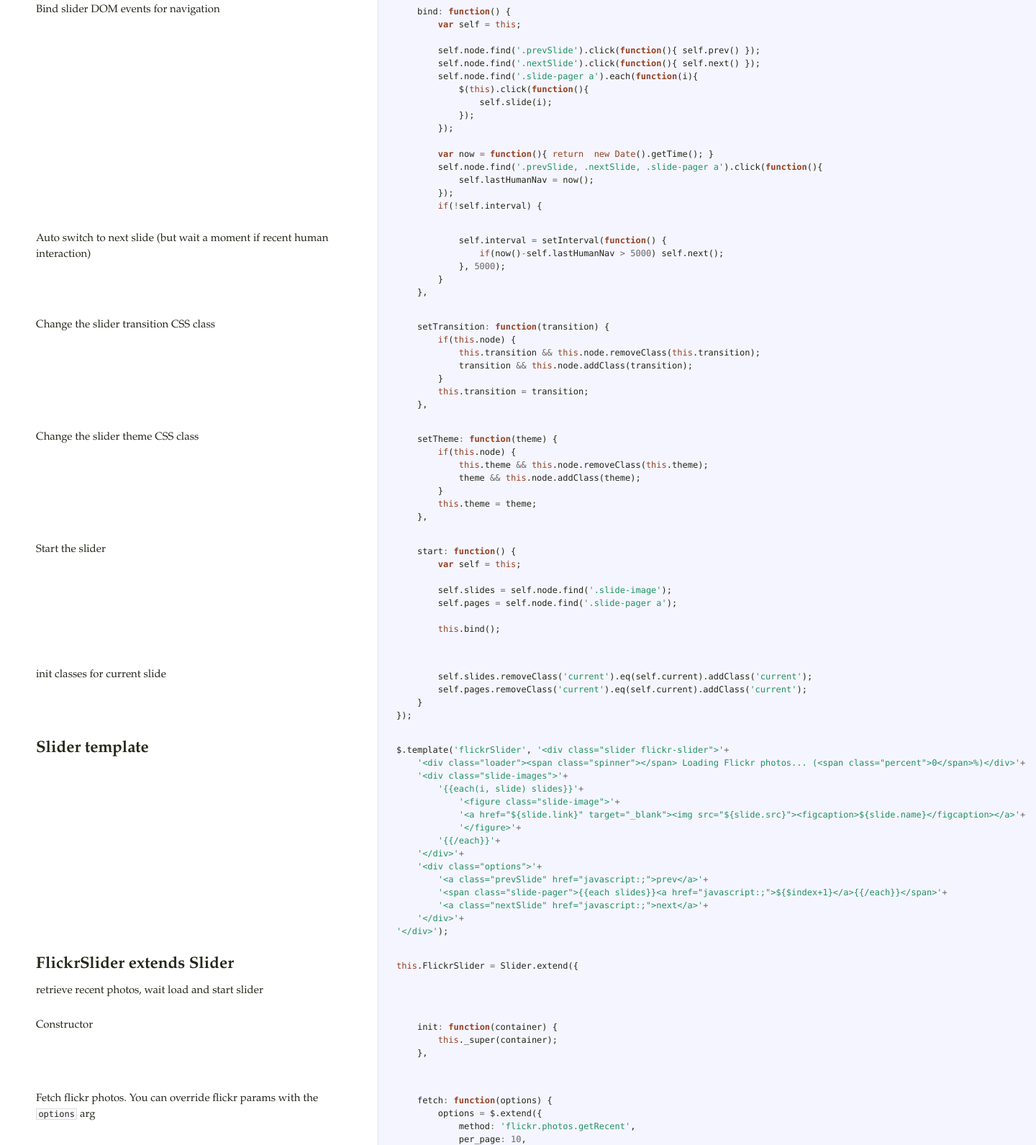
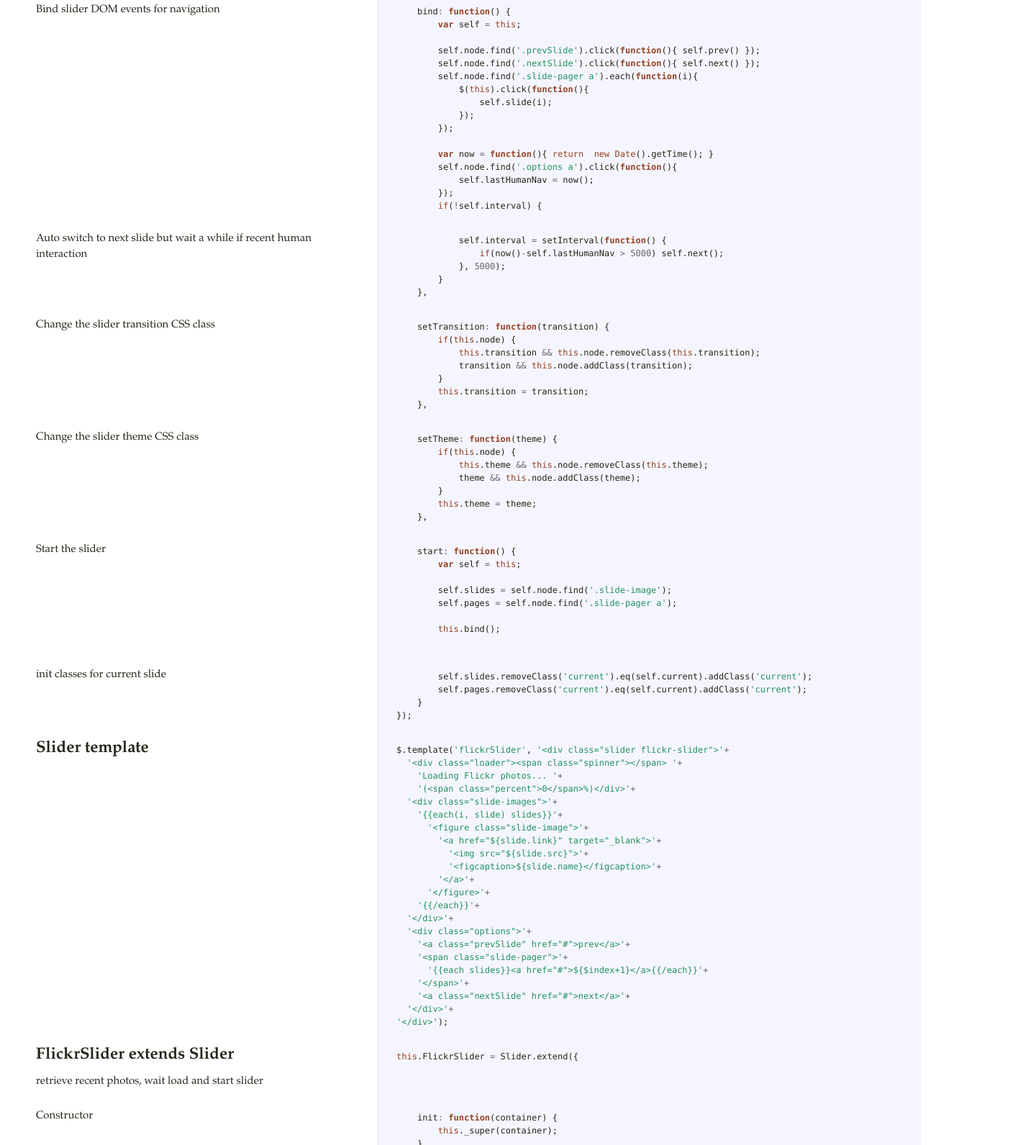
Before and after one commit to gre/diaporama, a plain HTML site: page docs/slider.html in a window 1280 px wide. Shown: the part 833-2424 px from the top of the page at 72% size, 1440 px wide, since content can reach past the window. Drawn offline with Linux system fonts and the light colour scheme.

Commit message:
improve doc

```diff
--- a/docs/slider.html
+++ b/docs/slider.html
@@ -27,10 +27,11 @@
         <span class="p">});</span>
 
         <span class="kd">var</span> <span class="nx">now</span> <span class="o">=</span> <span class="kd">function</span><span class="p">(){</span> <span class="k">return</span>  <span class="k">new</span> <span class="nb">Date</span><span class="p">().</span><span class="nx">getTime</span><span class="p">();</span> <span class="p">}</span>
-        <span class="nx">self</span><span class="p">.</span><span class="nx">node</span><span class="p">.</span><span class="nx">find</span><span class="p">(</span><span class="s1">&#39;.prevSlide, .nextSlide, .slide-pager a&#39;</span><span class="p">).</span><span class="nx">click</span><span class="p">(</span><span class="kd">function</span><span class="p">(){</span>
+        <span class="nx">self</span><span class="p">.</span><span class="nx">node</span><span class="p">.</span><span class="nx">find</span><span class="p">(</span><span class="s1">&#39;.options a&#39;</span><span class="p">).</span><span class="nx">click</span><span class="p">(</span><span class="kd">function</span><span class="p">(){</span>
             <span class="nx">self</span><span class="p">.</span><span class="nx">lastHumanNav</span> <span class="o">=</span> <span class="nx">now</span><span class="p">();</span>
         <span class="p">});</span>
-        <span class="k">if</span><span class="p">(</span><span class="o">!</span><span class="nx">self</span><span class="p">.</span><span class="nx">interval</span><span class="p">)</span> <span class="p">{</span></pre></div>             </td>           </tr>                               <tr id="section-11">             <td class="docs">               <div class="pilwrap">                 <a class="pilcrow" href="#section-11">&#182;</a>               </div>               <p>Auto switch to next slide (but wait a moment if recent human interaction)</p>             </td>             <td class="code">               <div class="highlight"><pre>            <span class="nx">self</span><span class="p">.</span><span class="nx">interval</span> <span class="o">=</span> <span class="nx">setInterval</span><span class="p">(</span><span class="kd">function</span><span class="p">()</span> <span class="p">{</span>
+        <span class="k">if</span><span class="p">(</span><span class="o">!</span><span class="nx">self</span><span class="p">.</span><span class="nx">interval</span><span class="p">)</span> <span class="p">{</span></pre></div>             </td>           </tr>                               <tr id="section-11">             <td class="docs">               <div class="pilwrap">                 <a class="pilcrow" href="#section-11">&#182;</a>               </div>               <p>Auto switch to next slide
+but wait a while if recent human interaction</p>             </td>             <td class="code">               <div class="highlight"><pre>            <span class="nx">self</span><span class="p">.</span><span class="nx">interval</span> <span class="o">=</span> <span class="nx">setInterval</span><span class="p">(</span><span class="kd">function</span><span class="p">()</span> <span class="p">{</span>
                 <span class="k">if</span><span class="p">(</span><span class="nx">now</span><span class="p">()</span><span class="o">-</span><span class="nx">self</span><span class="p">.</span><span class="nx">lastHumanNav</span> <span class="o">&gt;</span> <span class="mi">5000</span><span class="p">)</span> <span class="nx">self</span><span class="p">.</span><span class="nx">next</span><span class="p">();</span>
             <span class="p">},</span> <span class="mi">5000</span><span class="p">);</span>
         <span class="p">}</span>
@@ -57,18 +58,25 @@
         <span class="nx">self</span><span class="p">.</span><span class="nx">pages</span><span class="p">.</span><span class="nx">removeClass</span><span class="p">(</span><span class="s1">&#39;current&#39;</span><span class="p">).</span><span class="nx">eq</span><span class="p">(</span><span class="nx">self</span><span class="p">.</span><span class="nx">current</span><span class="p">).</span><span class="nx">addClass</span><span class="p">(</span><span class="s1">&#39;current&#39;</span><span class="p">);</span>
     <span class="p">}</span>
 <span class="p">});</span></pre></div>             </td>           </tr>                               <tr id="section-16">             <td class="docs">               <div class="pilwrap">                 <a class="pilcrow" href="#section-16">&#182;</a>               </div>               <h2>Slider template</h2>             </td>             <td class="code">               <div class="highlight"><pre><span class="nx">$</span><span class="p">.</span><span class="nx">template</span><span class="p">(</span><span class="s1">&#39;flickrSlider&#39;</span><span class="p">,</span> <span class="s1">&#39;&lt;div class=&quot;slider flickr-slider&quot;&gt;&#39;</span><span class="o">+</span>
-    <span class="s1">&#39;&lt;div class=&quot;loader&quot;&gt;&lt;span class=&quot;spinner&quot;&gt;&lt;/span&gt; Loading Flickr photos... (&lt;span class=&quot;percent&quot;&gt;0&lt;/span&gt;%)&lt;/div&gt;&#39;</span><span class="o">+</span>
+  <span class="s1">&#39;&lt;div class=&quot;loader&quot;&gt;&lt;span class=&quot;spinner&quot;&gt;&lt;/span&gt; &#39;</span><span class="o">+</span>
+    <span class="s1">&#39;Loading Flickr photos... &#39;</span><span class="o">+</span>
+    <span class="s1">&#39;(&lt;span class=&quot;percent&quot;&gt;0&lt;/span&gt;%)&lt;/div&gt;&#39;</span><span class="o">+</span>
   <span class="s1">&#39;&lt;div class=&quot;slide-images&quot;&gt;&#39;</span><span class="o">+</span>
     <span class="s1">&#39;{{each(i, slide) slides}}&#39;</span><span class="o">+</span>
       <span class="s1">&#39;&lt;figure class=&quot;slide-image&quot;&gt;&#39;</span><span class="o">+</span>
-            <span class="s1">&#39;&lt;a href=&quot;${slide.link}&quot; target=&quot;_blank&quot;&gt;&lt;img src=&quot;${slide.src}&quot;&gt;&lt;figcaption&gt;${slide.name}&lt;/figcaption&gt;&lt;/a&gt;&#39;</span><span class="o">+</span>
+        <span class="s1">&#39;&lt;a href=&quot;${slide.link}&quot; target=&quot;_blank&quot;&gt;&#39;</span><span class="o">+</span>
+          <span class="s1">&#39;&lt;img src=&quot;${slide.src}&quot;&gt;&#39;</span><span class="o">+</span>
+          <span class="s1">&#39;&lt;figcaption&gt;${slide.name}&lt;/figcaption&gt;&#39;</span><span class="o">+</span>
+        <span class="s1">&#39;&lt;/a&gt;&#39;</span><span class="o">+</span>
       <span class="s1">&#39;&lt;/figure&gt;&#39;</span><span class="o">+</span>
     <span class="s1">&#39;{{/each}}&#39;</span><span class="o">+</span>
   <span class="s1">&#39;&lt;/div&gt;&#39;</span><span class="o">+</span>
   <span class="s1">&#39;&lt;div class=&quot;options&quot;&gt;&#39;</span><span class="o">+</span>
-        <span class="s1">&#39;&lt;a class=&quot;prevSlide&quot; href=&quot;javascript:;&quot;&gt;prev&lt;/a&gt;&#39;</span><span class="o">+</span>
-        <span class="s1">&#39;&lt;span class=&quot;slide-pager&quot;&gt;{{each slides}}&lt;a href=&quot;javascript:;&quot;&gt;${$index+1}&lt;/a&gt;{{/each}}&lt;/span&gt;&#39;</span><span class="o">+</span>
-        <span class="s1">&#39;&lt;a class=&quot;nextSlide&quot; href=&quot;javascript:;&quot;&gt;next&lt;/a&gt;&#39;</span><span class="o">+</span>
+    <span class="s1">&#39;&lt;a class=&quot;prevSlide&quot; href=&quot;#&quot;&gt;prev&lt;/a&gt;&#39;</span><span class="o">+</span>
+    <span class="s1">&#39;&lt;span class=&quot;slide-pager&quot;&gt;&#39;</span><span class="o">+</span>
+      <span class="s1">&#39;{{each slides}}&lt;a href=&quot;#&quot;&gt;${$index+1}&lt;/a&gt;{{/each}}&#39;</span><span class="o">+</span>
+    <span class="s1">&#39;&lt;/span&gt;&#39;</span><span class="o">+</span>
+    <span class="s1">&#39;&lt;a class=&quot;nextSlide&quot; href=&quot;#&quot;&gt;next&lt;/a&gt;&#39;</span><span class="o">+</span>
   <span class="s1">&#39;&lt;/div&gt;&#39;</span><span class="o">+</span>
 <span class="s1">&#39;&lt;/div&gt;&#39;</span><span class="p">);</span></pre></div>             </td>           </tr>                               <tr id="section-17">             <td class="docs">               <div class="pilwrap">                 <a class="pilcrow" href="#section-17">&#182;</a>               </div>               <h2>FlickrSlider extends Slider</h2>
 
@@ -82,7 +90,8 @@
             <span class="nx">format</span><span class="o">:</span> <span class="s1">&#39;json&#39;</span><span class="p">,</span>
             <span class="nx">api_key</span><span class="o">:</span> <span class="s1">&#39;be902d7f912ea43230412619cb9abd52&#39;</span>
         <span class="p">},</span> <span class="nx">options</span><span class="p">);</span>
-        <span class="kd">var</span> <span class="nx">self</span> <span class="o">=</span> <span class="k">this</span><span class="p">;</span></pre></div>             </td>           </tr>                               <tr id="section-20">             <td class="docs">               <div class="pilwrap">                 <a class="pilcrow" href="#section-20">&#182;</a>               </div>               <p>Retrieve JSON flickr recent photos</p>             </td>             <td class="code">               <div class="highlight"><pre>        <span class="nx">$</span><span class="p">.</span><span class="nx">getJSON</span><span class="p">(</span><span class="s1">&#39;http://www.flickr.com/services/rest/?jsoncallback=?&#39;</span><span class="p">,</span> <span class="nx">options</span><span class="p">,</span> <span class="kd">function</span><span class="p">(</span><span class="nx">json</span><span class="p">){</span>
+        <span class="kd">var</span> <span class="nx">self</span> <span class="o">=</span> <span class="k">this</span><span class="p">;</span></pre></div>             </td>           </tr>                               <tr id="section-20">             <td class="docs">               <div class="pilwrap">                 <a class="pilcrow" href="#section-20">&#182;</a>               </div>               <p>Retrieve JSON flickr recent photos</p>             </td>             <td class="code">               <div class="highlight"><pre>        <span class="nx">$</span><span class="p">.</span><span class="nx">getJSON</span><span class="p">(</span><span class="s1">&#39;http://www.flickr.com/services/rest/?jsoncallback=?&#39;</span><span class="p">,</span> <span class="nx">options</span><span class="p">,</span>
+            <span class="kd">function</span><span class="p">(</span><span class="nx">json</span><span class="p">){</span>
                 <span class="nx">self</span><span class="p">.</span><span class="nx">onResult</span><span class="p">(</span><span class="nx">json</span><span class="p">);</span>
             <span class="p">});</span>
     <span class="p">},</span>
@@ -91,7 +100,8 @@
         </pre></div>             </td>           </tr>                               <tr id="section-22">             <td class="docs">               <div class="pilwrap">                 <a class="pilcrow" href="#section-22">&#182;</a>               </div>               <p>Transforming json datas</p>             </td>             <td class="code">               <div class="highlight"><pre>        <span class="kd">var</span> <span class="nx">slides</span> <span class="o">=</span> <span class="nx">$</span><span class="p">.</span><span class="nx">map</span><span class="p">(</span><span class="nx">json</span><span class="p">.</span><span class="nx">photos</span><span class="p">.</span><span class="nx">photo</span><span class="p">,</span> <span class="kd">function</span><span class="p">(</span><span class="nx">photo</span><span class="p">){</span>
             <span class="k">return</span> <span class="p">{</span>
                 <span class="nx">link</span><span class="o">:</span> <span class="s1">&#39;http://www.flickr.com/photos/&#39;</span><span class="o">+</span><span class="nx">photo</span><span class="p">.</span><span class="nx">owner</span><span class="o">+</span><span class="s1">&#39;/&#39;</span><span class="o">+</span><span class="nx">photo</span><span class="p">.</span><span class="nx">id</span><span class="p">,</span>
-                <span class="nx">src</span><span class="o">:</span> <span class="s1">&#39;http://farm&#39;</span><span class="o">+</span><span class="nx">photo</span><span class="p">.</span><span class="nx">farm</span><span class="o">+</span><span class="s1">&#39;.static.flickr.com/&#39;</span><span class="o">+</span><span class="nx">photo</span><span class="p">.</span><span class="nx">server</span><span class="o">+</span><span class="s1">&#39;/&#39;</span><span class="o">+</span><span class="nx">photo</span><span class="p">.</span><span class="nx">id</span><span class="o">+</span><span class="s1">&#39;_&#39;</span><span class="o">+</span><span class="nx">photo</span><span class="p">.</span><span class="nx">secret</span><span class="o">+</span><span class="s1">&#39;_z.jpg&#39;</span><span class="p">,</span>
+                <span class="nx">src</span><span class="o">:</span> <span class="s1">&#39;http://farm&#39;</span><span class="o">+</span><span class="nx">photo</span><span class="p">.</span><span class="nx">farm</span><span class="o">+</span><span class="s1">&#39;.static.flickr.com/&#39;</span><span class="o">+</span>
+                        <span class="nx">photo</span><span class="p">.</span><span class="nx">server</span><span class="o">+</span><span class="s1">&#39;/&#39;</span><span class="o">+</span><span class="nx">photo</span><span class="p">.</span><span class="nx">id</span><span class="o">+</span><span class="s1">&#39;_&#39;</span><span class="o">+</span><span class="nx">photo</span><span class="p">.</span><span class="nx">secret</span><span class="o">+</span><span class="s1">&#39;_z.jpg&#39;</span><span class="p">,</span>
                 <span class="nx">name</span><span class="o">:</span> <span class="nx">photo</span><span class="p">.</span><span class="nx">title</span><span class="p">.</span><span class="nx">substring</span><span class="p">(</span><span class="mi">0</span><span class="p">,</span><span class="mi">20</span><span class="p">)</span>
             <span class="p">}</span>
         <span class="p">});</span>
```
Also changed, not shown: slider.js (+19 -9 lines). Lines whose indentation alone changed are shown as unchanged.
